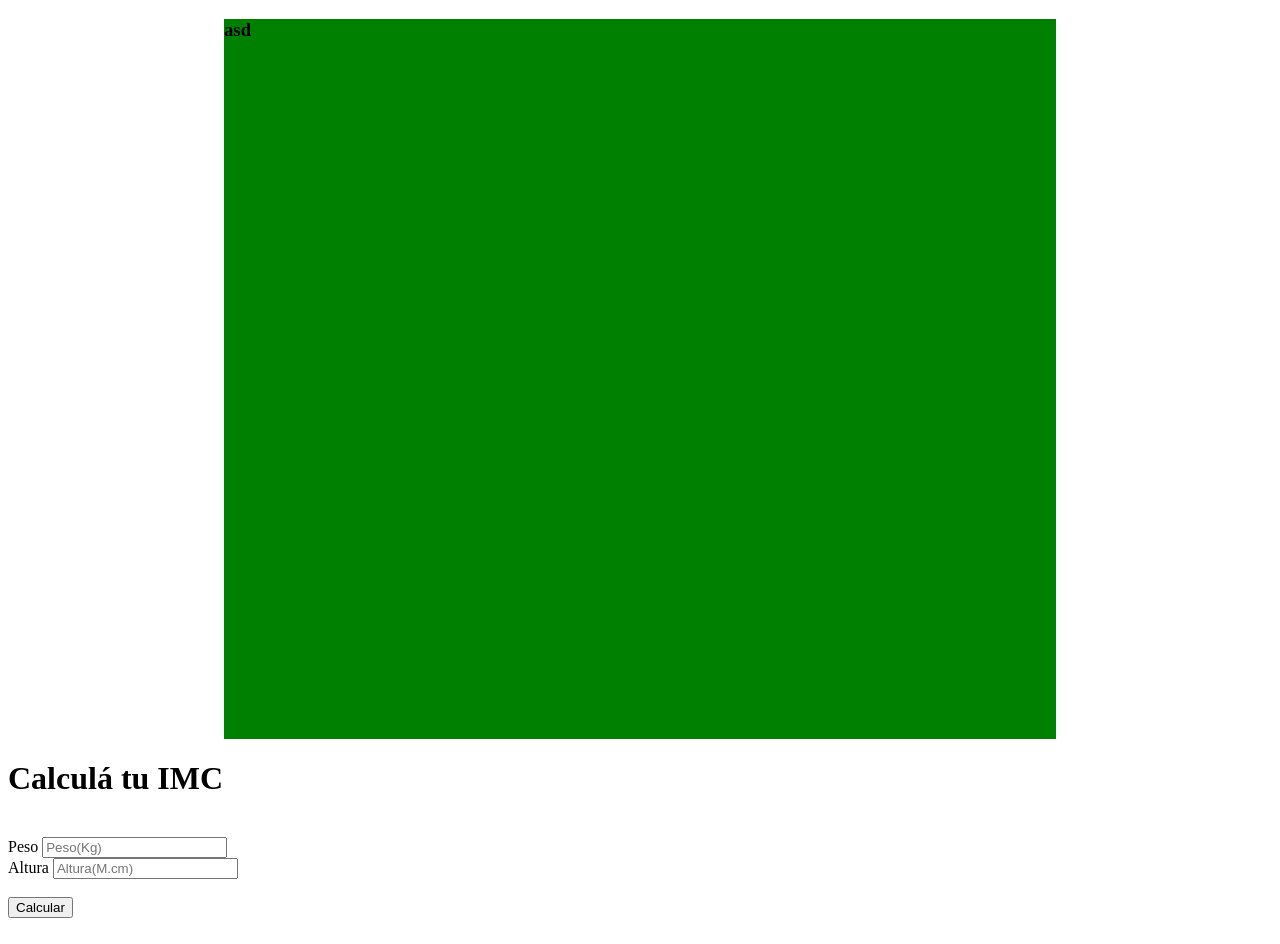
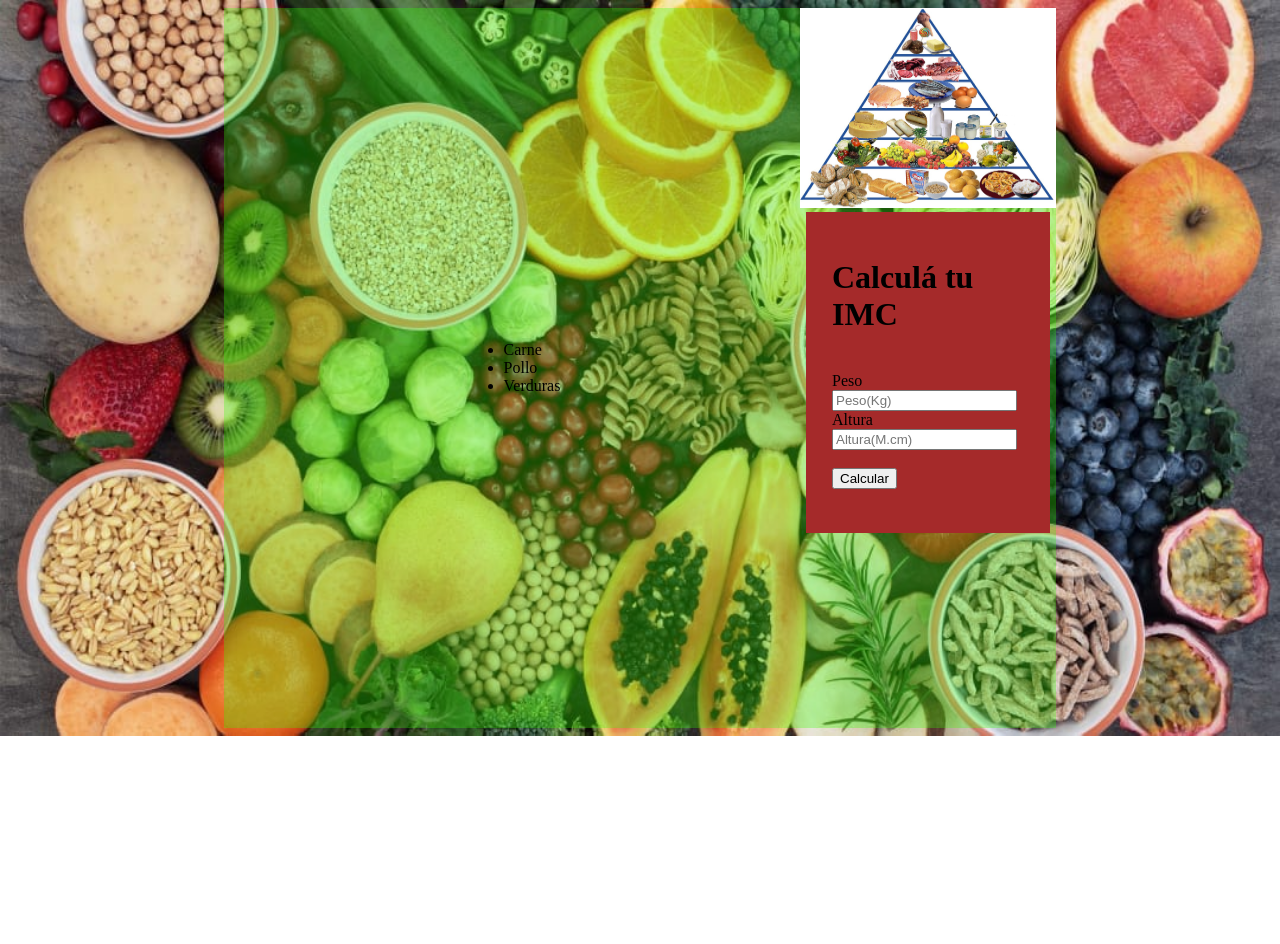
Before and after one commit to Axewound97/Atos, a plain HTML site: page index.html in a window 1280 px wide. After the commit the page ends 800 px from the top, so only its background shows below. Drawn offline with Linux system fonts and the light colour scheme.

Commit message:
cambiosBloquesCalc

```diff
--- a/contenedores.css
+++ b/contenedores.css
@@ -1,7 +1,34 @@
+body {
+    background: url(fondo.jpg) no-repeat;
+    background-size: 100% 100%;
+}
 #contenedorPadre {
-    background: green;
+    background: rgba(51, 255, 0, 0.3);
     width: 65vw;
     height: 90vh;
     margin: auto;
+    display: flex;
+    justify-content: space-between;
+
 
 }
+#info {
+    margin: auto;
+
+}
+#imgs{
+    width: 20vw;
+    height: 25vh;
+
+}
+
+.contenedor {
+    background: brown;
+    width: 15vw;
+    padding: 2vw;
+    margin: auto;
+}
+.bloques{
+    max-width: 50%;
+
+}
--- a/index.html
+++ b/index.html
@@ -9,7 +9,17 @@
 </head>
 <body>
     <div id="contenedorPadre">
-        <h3>asd</h3>
+
+        <div id="info" class="bloques">
+            <ul>
+                <li>Carne</li>
+                <li>Pollo</li>
+                <li>Verduras</li>
+            </ul>
+        </div>
+        <div id="segundoContenedor" class="bloques">
+            <div id="imagenMuestra">
+                <img src="imagenMuestra.jpg" alt="" id="imgs">
             </div>
             <div class="contenedor">
                 <div class="Calculadora">
@@ -20,6 +30,11 @@
                     <span class="calculo"> </span>
                 </div>
             </div>
+        </div>
+
+    </div>
+
+
     <script src="script.js"></script>
 </body>
 </html>
```
Also changed, not shown: fondo.jpg (added), imagenMuestra.jpg (added). Lines whose indentation alone changed are shown as unchanged.
